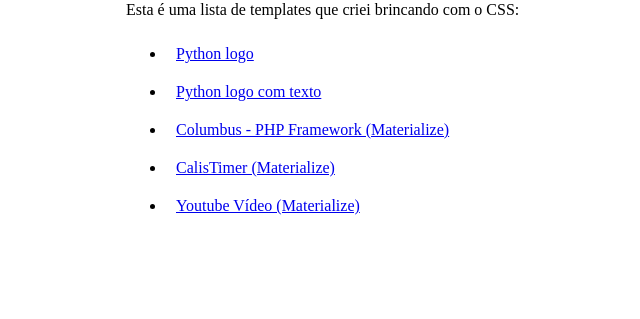
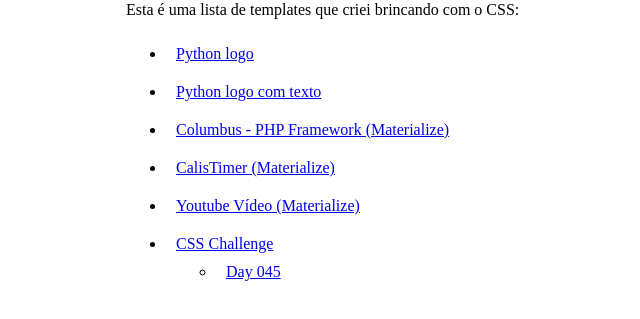
Before and after one commit to tota1099/playing-with-css, a plain HTML site: page index.html in a window 1280 px wide. Shown: the part 75-394 px from the top of the page, without its empty margins (314-954 px from the left). Drawn offline with Linux system fonts and the light colour scheme.

Commit message:
Adicionando desafio CSS do dia 45

```diff
--- a/index.html
+++ b/index.html
@@ -22,5 +22,11 @@
       <li><a href="materialize.html">Columbus - PHP Framework (Materialize)</a></li>
       <li><a href="calistimer.html">CalisTimer (Materialize)</a></li>
       <li><a href="youtube.html">Youtube Vídeo (Materialize)</a></li>
+      <li>
+          <a href="https://100dayscss.com/" target="_blank">CSS Challenge</a>
+          <ul>
+              <li><a href="https://codepen.io/tota1099/pen/MLxOae" target="_blank">Day 045</a></li>
+          </ul>
+       </li>
     </ul>
 </div>
```
